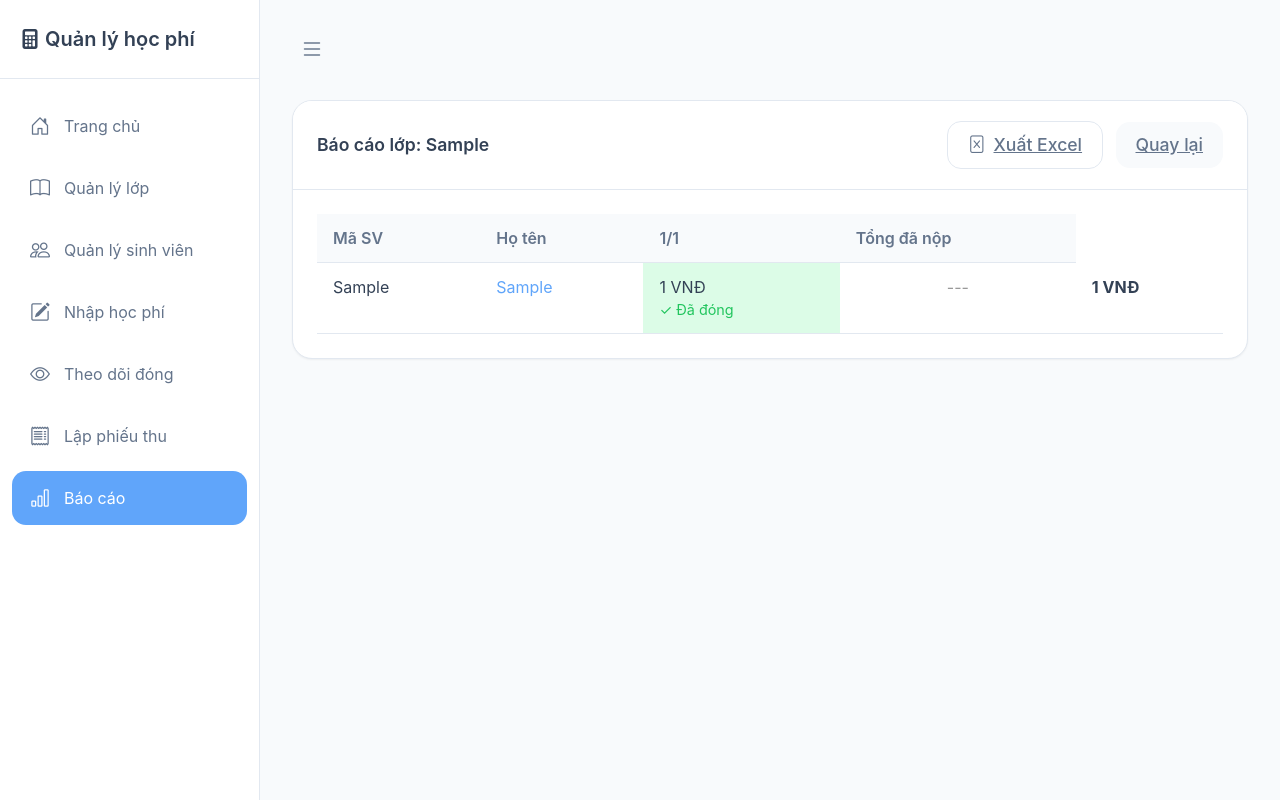
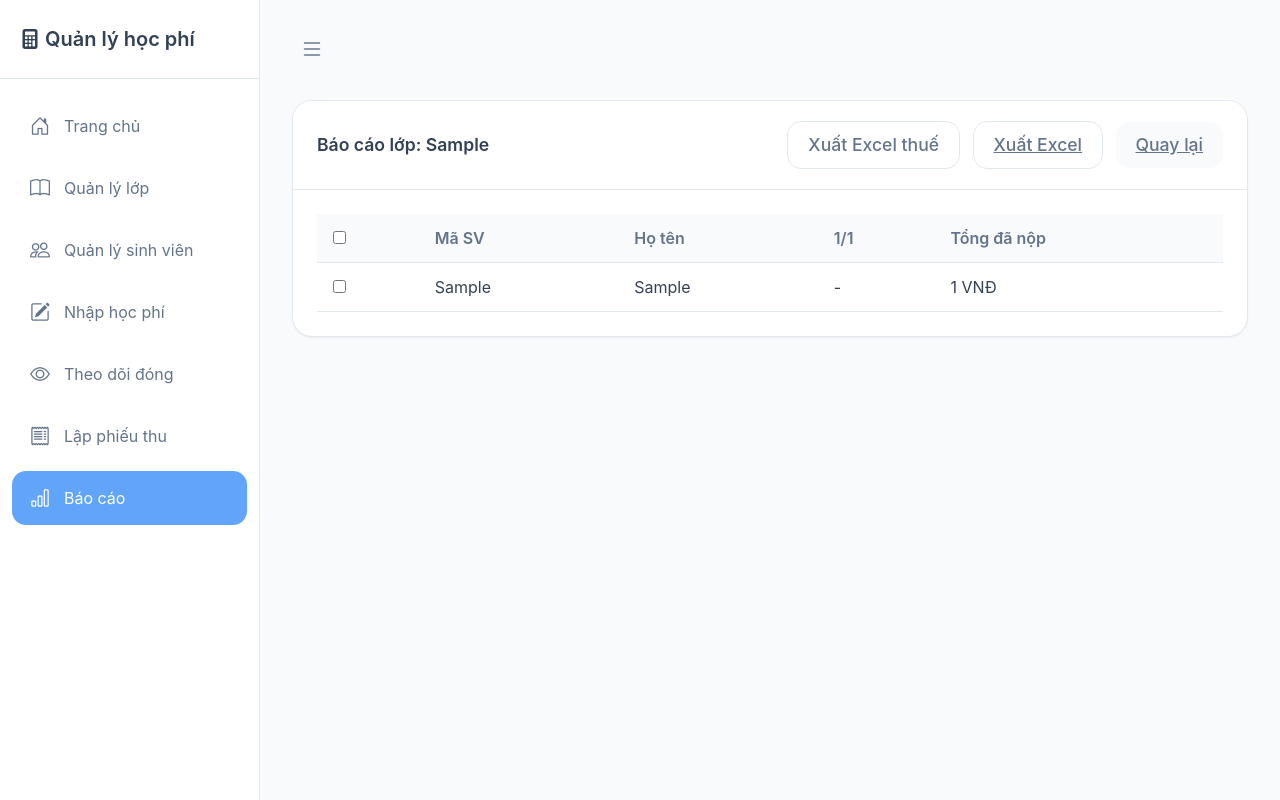
Before and after one commit to beartobear/tuition_manager, a Flask app: page /bao-cao/lop/1 in a window 1280 px wide. Run offline with Flask 3, Linux system fonts and the light colour scheme; tables that the repository leaves empty hold one stand-in row (values such as "Sample post").

Commit message:
Update bao_cao_lop.html

```diff
--- a/templates/bao_cao_lop.html
+++ b/templates/bao_cao_lop.html
@@ -7,17 +7,26 @@
     <div class="card-header-modern d-flex justify-content-between align-items-center">
         <span>Báo cáo lớp: {{ lop.ten_lop }}</span>
         <div>
+            <button id="btnExportSelected" class="btn-modern btn-modern-outline" style="margin-right: 8px;">
+                Xuất Excel thuế
+            </button>
+
             <a href="{{ url_for('export_excel_lop', lop_id=lop.id) }}" class="btn-modern btn-modern-outline" style="margin-right: 8px;">
-                <i class="bi bi-file-excel"></i> Xuất Excel
+                Xuất Excel
             </a>
+
             <a href="{{ url_for('bao_cao') }}" class="btn-modern">Quay lại</a>
         </div>
     </div>
+
     <div class="card-body-modern">
         <div class="table-responsive">
             <table class="table-modern">
                 <thead>
                     <tr>
+                        <th>
+                            <input type="checkbox" id="checkAll">
+                        </th>
                         <th>Mã SV</th>
                         <th>Họ tên</th>
                         {% for thang in thang_list %}
@@ -29,26 +38,17 @@
                 <tbody>
                     {% for sv in sinh_vien_list %}
                     <tr>
-                        <td style="vertical-align: top;">{{ sv.ma_sv }}</td>
-                        <td style="vertical-align: top;"><a href="{{ url_for('chi_tiet_sinh_vien', sinh_vien_id=sv.id) }}" style="color: var(--accent); text-decoration: none;">{{ sv.ho_ten }}</a></td>
+                        <td>
+                            <input type="checkbox" class="row-check" value="{{ sv.id }}">
+                        </td>
+                        <td>{{ sv.ma_sv }}</td>
+                        <td>{{ sv.ho_ten }}</td>
+
                         {% for thang in thang_list %}
-                            {% set found = false %}
-                            {% for hp in hoc_phi_data %}
-                                {% if hp.sinh_vien_id == sv.id and hp.nam == thang_dict[thang].nam and hp.thang == thang_dict[thang].thang %}
-                                    <td style="vertical-align: top; background: {% if hp.da_dong == 1 %}#dcfce7{% else %}#fee2e2{% endif %};">
-                                        <div>{{ "{:,.0f}".format(hp.so_tien) }} VNĐ</div>
-                                        <div style="font-size: 0.9em; color: {% if hp.da_dong == 1 %}#22c55e{% else %}#ef4444{% endif %};">
-                                            {% if hp.da_dong == 1 %}✓ Đã đóng{% else %}✗ Chưa đóng{% endif %}
-                                        </div>
-                                    </td>
-                                    {% set found = true %}
-                                {% endif %}
-                            {% endfor %}
-                            {% if not found %}
-                            <td style="vertical-align: top; text-align: center; color: #999;">---</td>
-                            {% endif %}
+                        <td>-</td>
                         {% endfor %}
-                        <td style="vertical-align: top;"><strong>{{ "{:,.0f}".format(sv.tong_da_nop) }} VNĐ</strong></td>
+
+                        <td>{{ "{:,.0f}".format(sv.tong_da_nop) }} VNĐ</td>
                     </tr>
                     {% endfor %}
                 </tbody>
@@ -56,4 +56,46 @@
         </div>
     </div>
 </div>
+
+<script>
+function getSelectedIds() {
+    let ids = [];
+    document.querySelectorAll('.row-check:checked').forEach(cb => {
+        ids.push(cb.value);
+    });
+    return ids;
+}
+
+// check all
+document.getElementById('checkAll').addEventListener('change', function () {
+    document.querySelectorAll('.row-check').forEach(cb => {
+        cb.checked = this.checked;
+    });
+});
+
+// export selected
+document.getElementById('btnExportSelected').addEventListener('click', function () {
+    const ids = getSelectedIds();
+
+    if (ids.length === 0) {
+        alert("Vui lòng chọn sinh viên!");
+        return;
+    }
+
+    fetch('/export/excel-thue', {
+        method: 'POST',
+        headers: { 'Content-Type': 'application/json' },
+        body: JSON.stringify({ ids: ids })
+    })
+    .then(res => res.blob())
+    .then(blob => {
+        const url = window.URL.createObjectURL(blob);
+        const a = document.createElement('a');
+        a.href = url;
+        a.download = 'excel_thue.xlsx';
+        a.click();
+    });
+});
+</script>
+
 {% endblock %}
```
